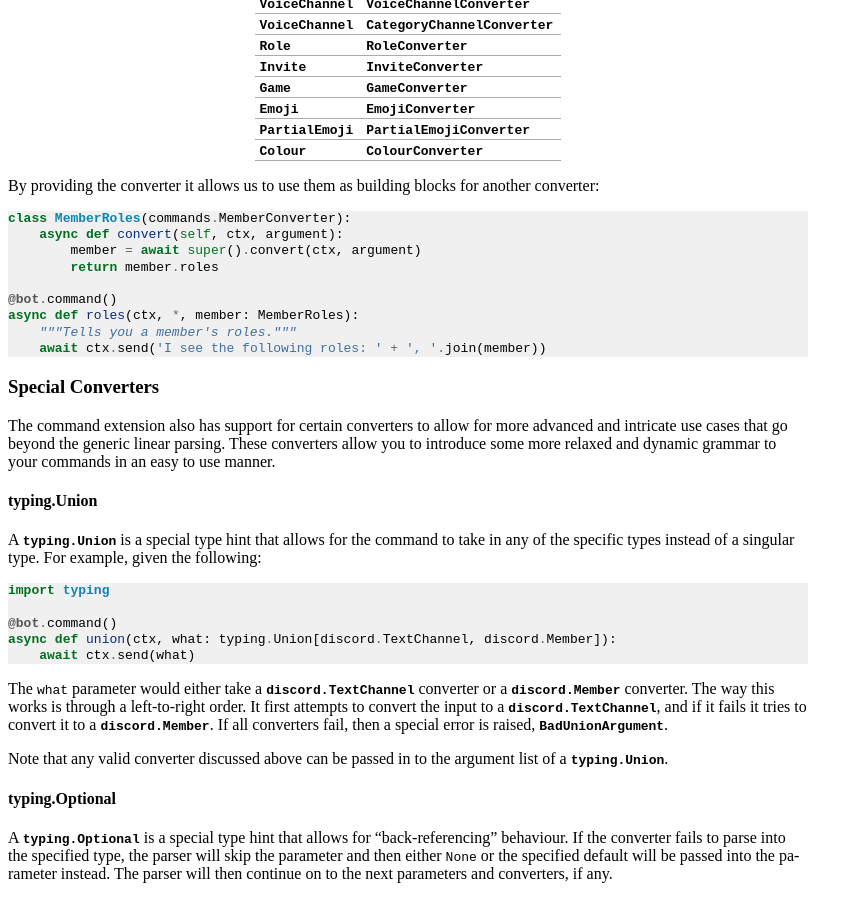
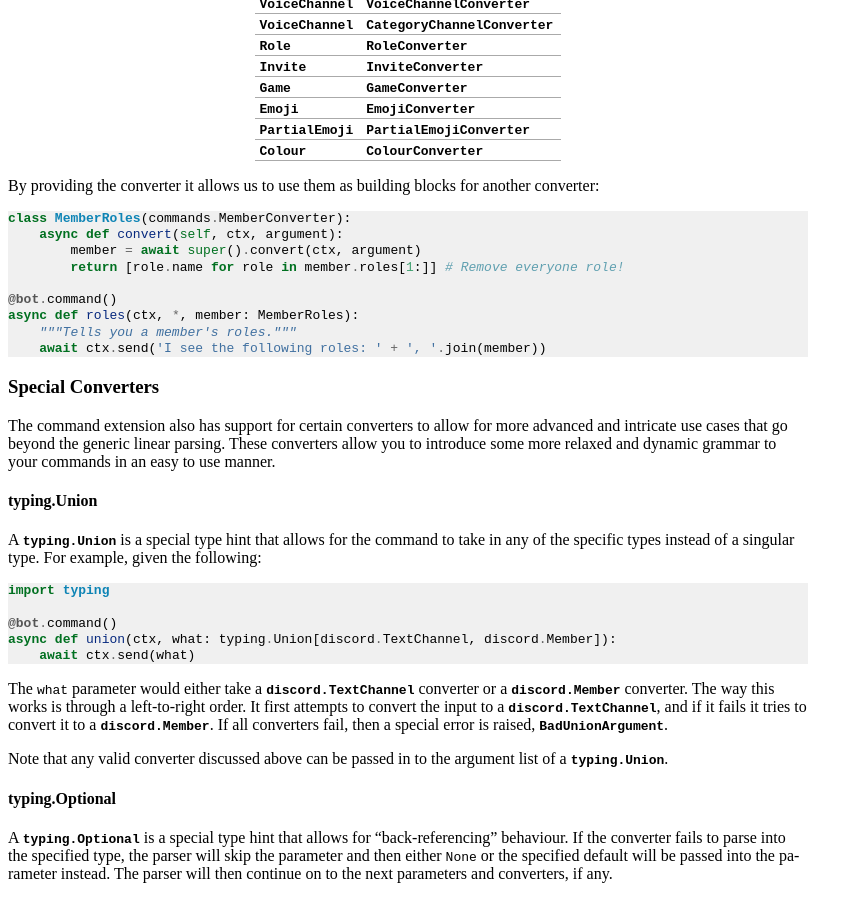
Before and after one commit to spartacus0816/dsbot, a Sphinx documentation site: the page built from docs/ext/commands/commands.rst, in a window 1280 px wide and 900 px high, scrolled down 6972 px. Shown: the whole window, without its empty margins (0-863 px from the left). Built offline with Sphinx 7.4.7, drawn with Linux system fonts in a browser that asks for light colours.

Commit message:
Fix non-working example in commands documentation.

```diff
--- a/docs/ext/commands/commands.rst
+++ b/docs/ext/commands/commands.rst
@@ -422,7 +422,7 @@ By providing the converter it allows us to use them as building blocks for anoth
     class MemberRoles(commands.MemberConverter):
         async def convert(self, ctx, argument):
             member = await super().convert(ctx, argument)
-            return member.roles
+            return [role.name for role in member.roles[1:]] # Remove everyone role!
 
     @bot.command()
     async def roles(ctx, *, member: MemberRoles):
```
